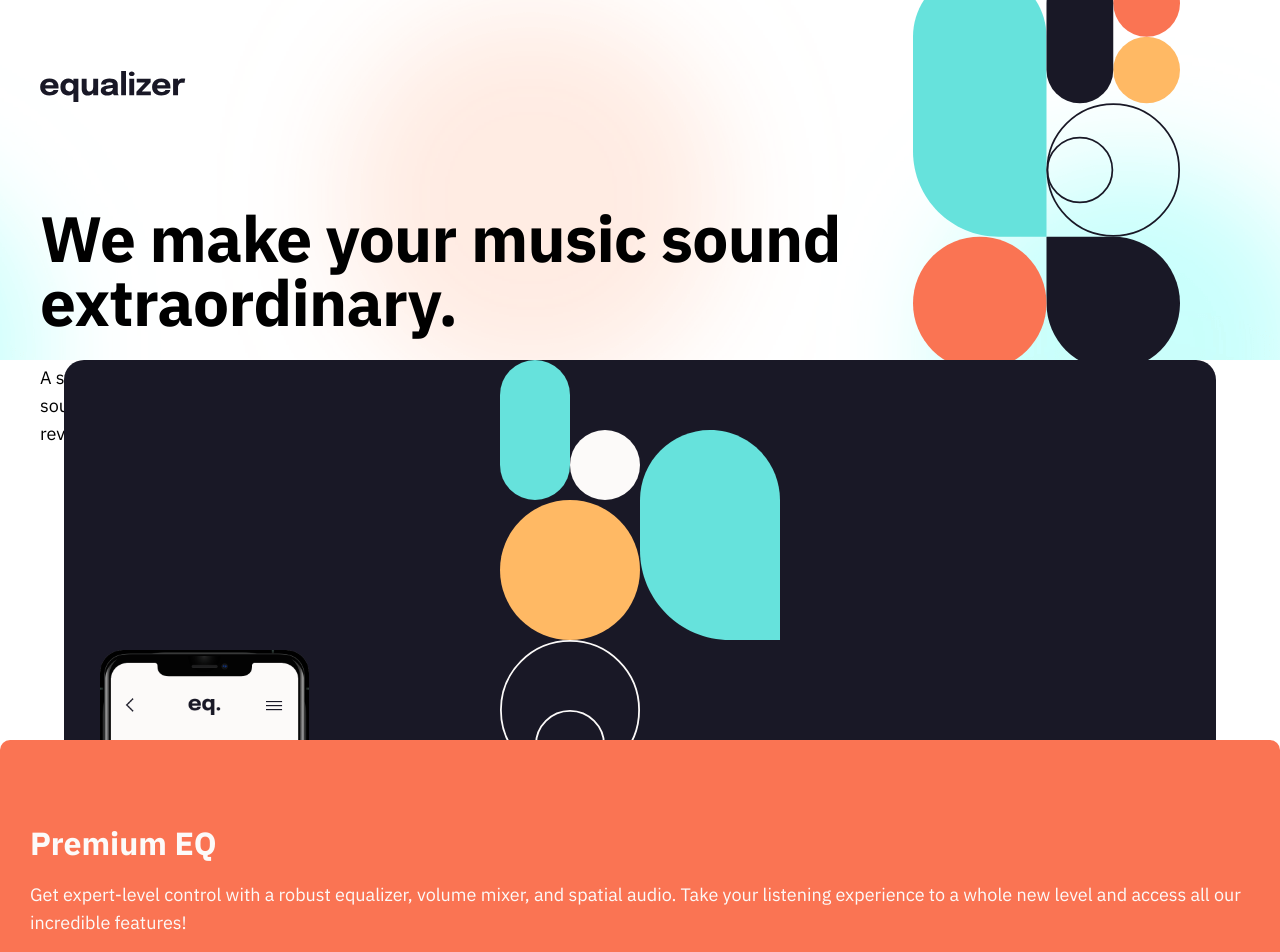
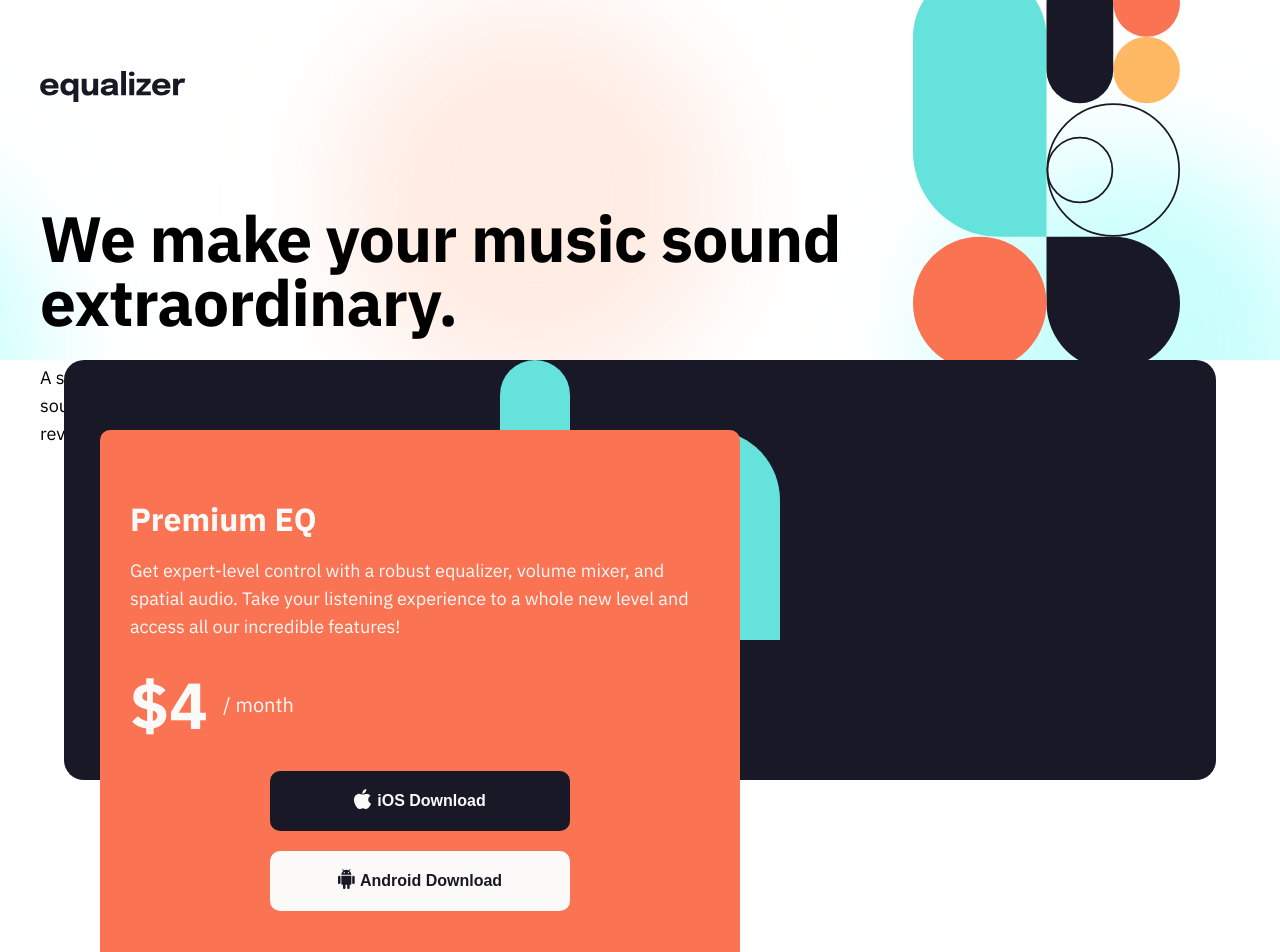
Before and after one commit to Ant-Shell/equalizer-landing-page-challenge, a React (Vite) app: page / in a window 1280 px wide. Shown: the top 952 px of the page. Built offline with nearby package versions, Linux system fonts and the light colour scheme.

Commit message:
Add Tablet breakpint values

```diff
--- a/src/components/CallToActionCard/CallToActionCard.scss
+++ b/src/components/CallToActionCard/CallToActionCard.scss
@@ -1,5 +1,6 @@
 @use '../../styles/typography' as *;
 @use '../../styles/variables' as *;
+@use '../../styles/mixins' as *;
 
 .cta {
   border-radius: 10px;
@@ -12,6 +13,13 @@
   color: $white;
   font-family: "IBM Plex Sans";
   display: flex;
+
+  @include Tablet {
+    width: 50%;
+    left: 100px;
+    bottom: 350px;
+  }
+
   .cta-content-container {
     display: flex;
     flex-direction: column;
```
